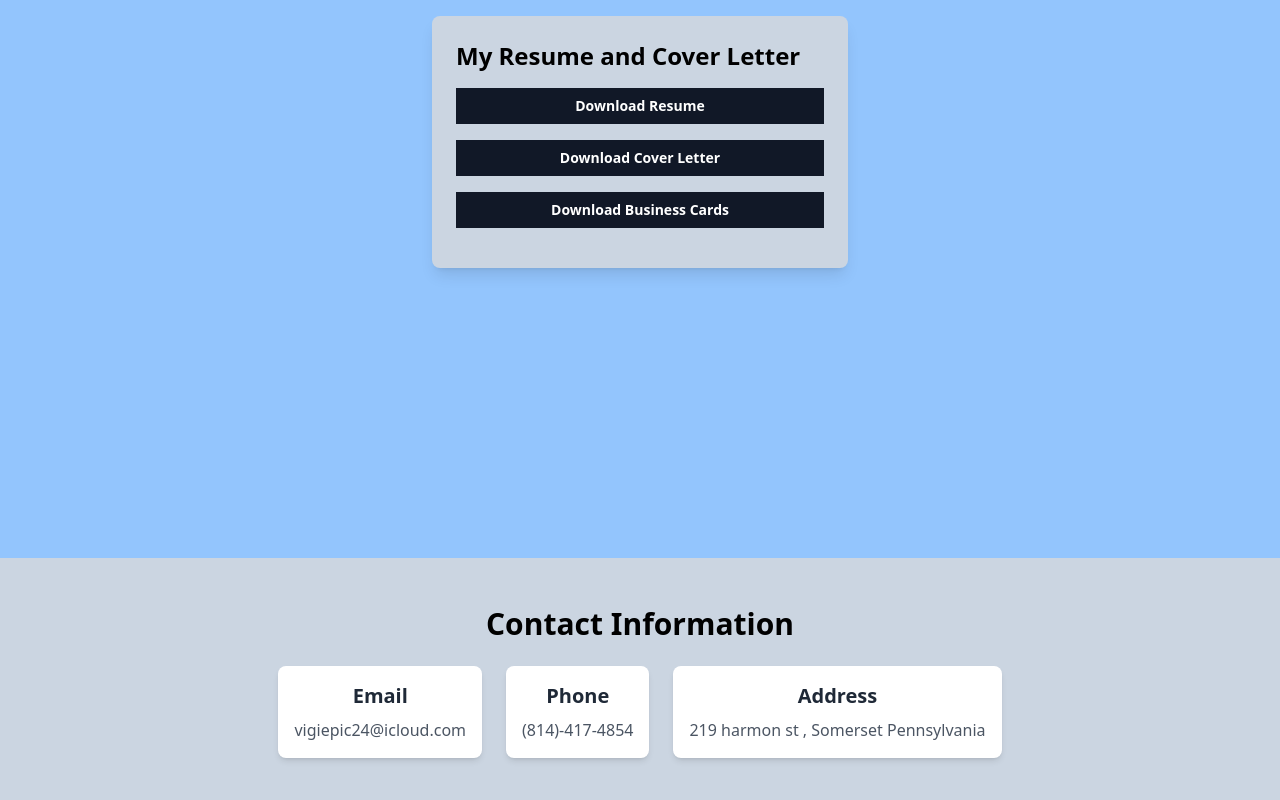
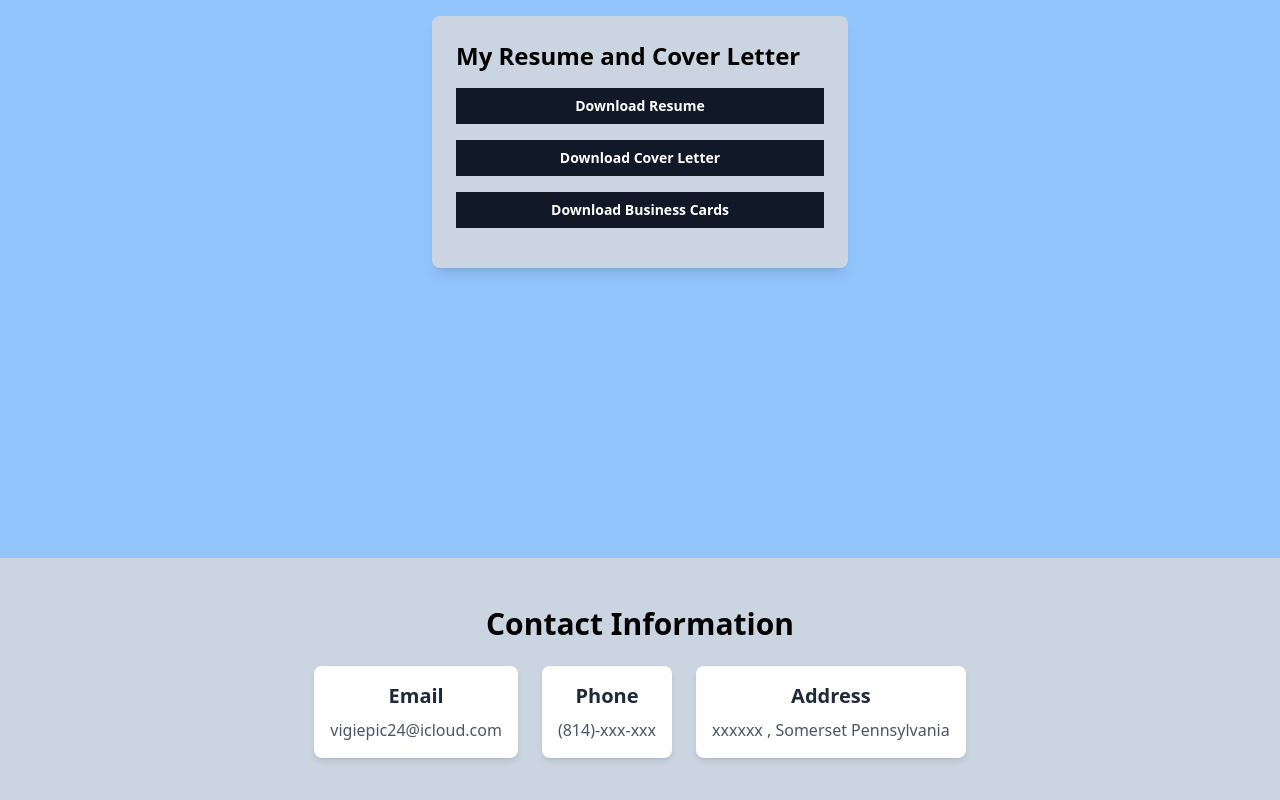
Before and after one commit to TheHumpday12/Vigi-sPortfolio, a website: page index.html in a window 1280 px wide. Shown: the part 2350-3150 px from the top of the page. Drawn offline with nearby package versions, Linux system fonts and the light colour scheme.

Commit message:
Update index.html
blurred info

```diff
--- a/index.html
+++ b/index.html
@@ -134,13 +134,13 @@ Welcome to my portfolio! My name is Vigi Hersh, and I am a student at Somerset H
       <!-- Contact Info Card 2 -->
       <div data-aos="fade-up" data-aos-duration="2000"  class="bg-white p-4 rounded-lg shadow-md">
         <h3 class="text-xl font-semibold text-gray-800 mb-2">Phone</h3>
-        <p class="text-gray-600">(814)-417-4854</p>
+        <p class="text-gray-600">(814)-xxx-xxx</p>
       </div>
 
       <!-- Contact Info Card 3 -->
       <div data-aos="fade-up" data-aos-duration="2000" class="bg-white p-4 rounded-lg shadow-md">
         <h3 class="text-xl font-semibold text-gray-800 mb-2">Address</h3>
-        <p class="text-gray-600">219 harmon st , Somerset Pennsylvania</p>
+        <p class="text-gray-600">xxxxxx , Somerset Pennsylvania</p>
       </div>
     </div>
   </div>
```
